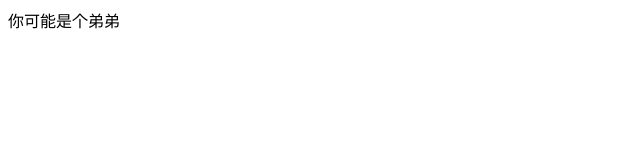
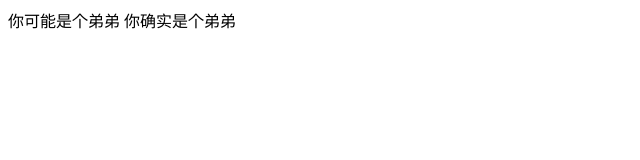
Before and after one commit to wangxuejin111/new-demo, a plain HTML site: page index2.html in a window 1280 px wide. Shown: the whole page, without its empty margins (0-640 px from the left). Drawn offline with Linux system fonts and the light colour scheme.

Commit message:
第三次提交

```diff
--- a/index2.html
+++ b/index2.html
@@ -12,6 +12,7 @@
 
 <body>
     你可能是个弟弟
+    你确实是个弟弟
 
 </body>
 
```
